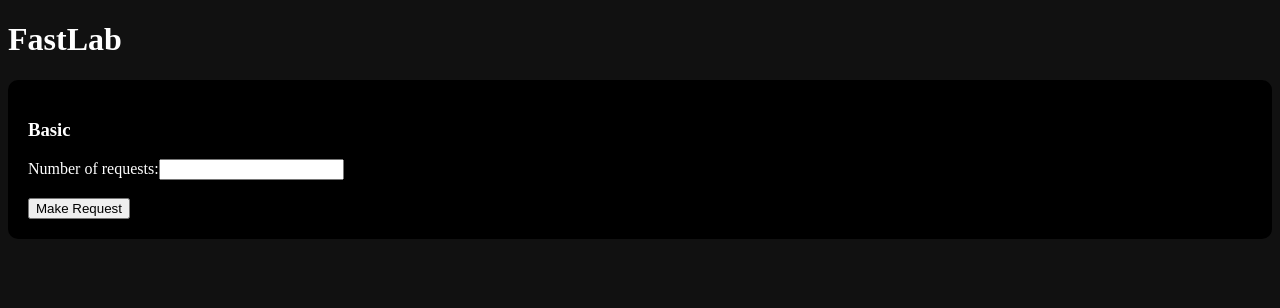
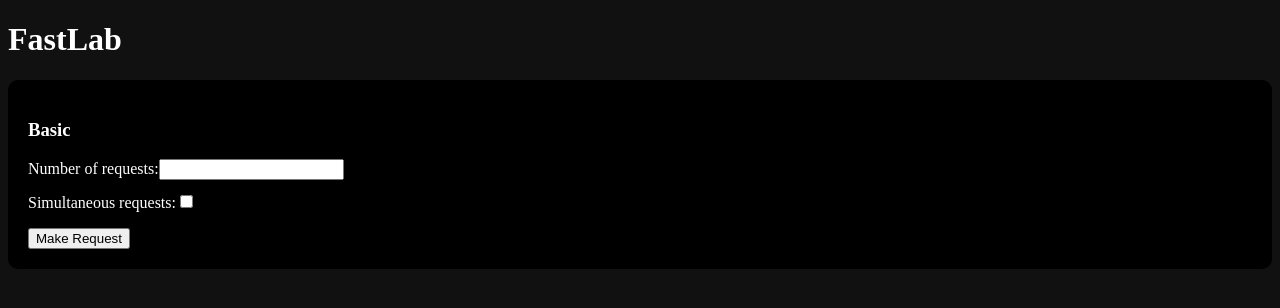
Before and after one commit to Rafael-Jost/FastLab, a React (Vite) app in the folder frontend/: page / in a window 1280 px wide. Shown: the top 308 px of the page. Built offline with nearby package versions, Linux system fonts and the light colour scheme.

Commit message:
feat: simultaneous requests functionality

```diff
--- a/frontend/src/App.css
+++ b/frontend/src/App.css
@@ -2,6 +2,13 @@
   background-color: #000000;
   padding: 20px;
   border-radius: 10px;
+}
+
+.form-fields {
+  display: flex;
+  flex-direction: column;
+  gap: 12px;
+  margin-bottom: 16px;
 }
 
 .request-status {
--- a/frontend/src/App.tsx
+++ b/frontend/src/App.tsx
@@ -7,6 +7,7 @@
   const [requestNumber, setRequestNumber] = useState<number>(1)
   const [requestTime, setRequestTime] = useState<number | null>(null)
   const [successfulRequests , setSuccessfulRequests ] = useState<number | null>(null)
+  const [simultaneousRequests, setSimultaneousRequests] = useState<boolean>(false)
 
   return (
     <>
@@ -15,13 +16,18 @@
       </div>
       <div className="lab-card">
         <h3>Basic</h3>
-        <label>
-          Number of requests:
-          <input type='number' onChange={(e) => {setRequestNumber(Number(e.target.value))}} />
-        </label>
-        <br></br><br></br>
+        <div className="form-fields">
+          <label>
+            Number of requests:
+            <input type='number' onChange={(e) => {setRequestNumber(Number(e.target.value))}} />
+          </label>
+          <label>
+            Simultaneous requests:
+            <input type='checkbox' onChange={(e) => {setSimultaneousRequests(e.target.checked)}} />
+          </label>
+        </div>
         <button onClick={async () => {
-          const requestResult = await makeBasicRequest(requestNumber || 1);
+          const requestResult = await makeBasicRequest(requestNumber || 1, simultaneousRequests);
           setRequestStatus(requestResult.status);
           setSuccessfulRequests(requestResult.requestNum)
           setRequestTime(requestResult.elapsedTime);
--- a/frontend/src/utils/makeBasicRequest.tsx
+++ b/frontend/src/utils/makeBasicRequest.tsx
@@ -1,4 +1,4 @@
-async function makeBasicRequest(requestNum: number = 1) {
+async function makeBasicRequest(requestNum: number = 1, simultaneous: boolean = false): Promise<{status: string, requestNum: number, elapsedTime: number}> {
 
   const elapsedTime = (startTime: number) => {
     const endTime = performance.now();
@@ -7,8 +7,12 @@
 
   const startTime = performance.now();
 
+  try {
+    if (simultaneous) {
+      await Promise.all(Array.from({ length: requestNum }, () => fetch('http://127.0.0.1:8000/basic')));
+    }
+    else {
       for (let i = 0; i < requestNum; i++){
-    try {
         const response = await fetch('http://127.0.0.1:8000/basic');
         if (!response.ok) {
           throw new Error('Network response was not ok');
@@ -16,10 +20,11 @@
         const data = await response.json();
         console.log('Request successful:', data);
       }
+    }
+  }
   catch (error) {
     console.error('Request failed:', error);
-      return {'status':'error', 'requestNum': i, 'elapsedTime': elapsedTime(startTime)};
-    }
+    return {'status':'error', 'requestNum': requestNum, 'elapsedTime': elapsedTime(startTime)};
   }
 
   return {'status':'success', 'requestNum': requestNum, 'elapsedTime': elapsedTime(startTime)}
```
Lines whose indentation alone changed are shown as unchanged.
